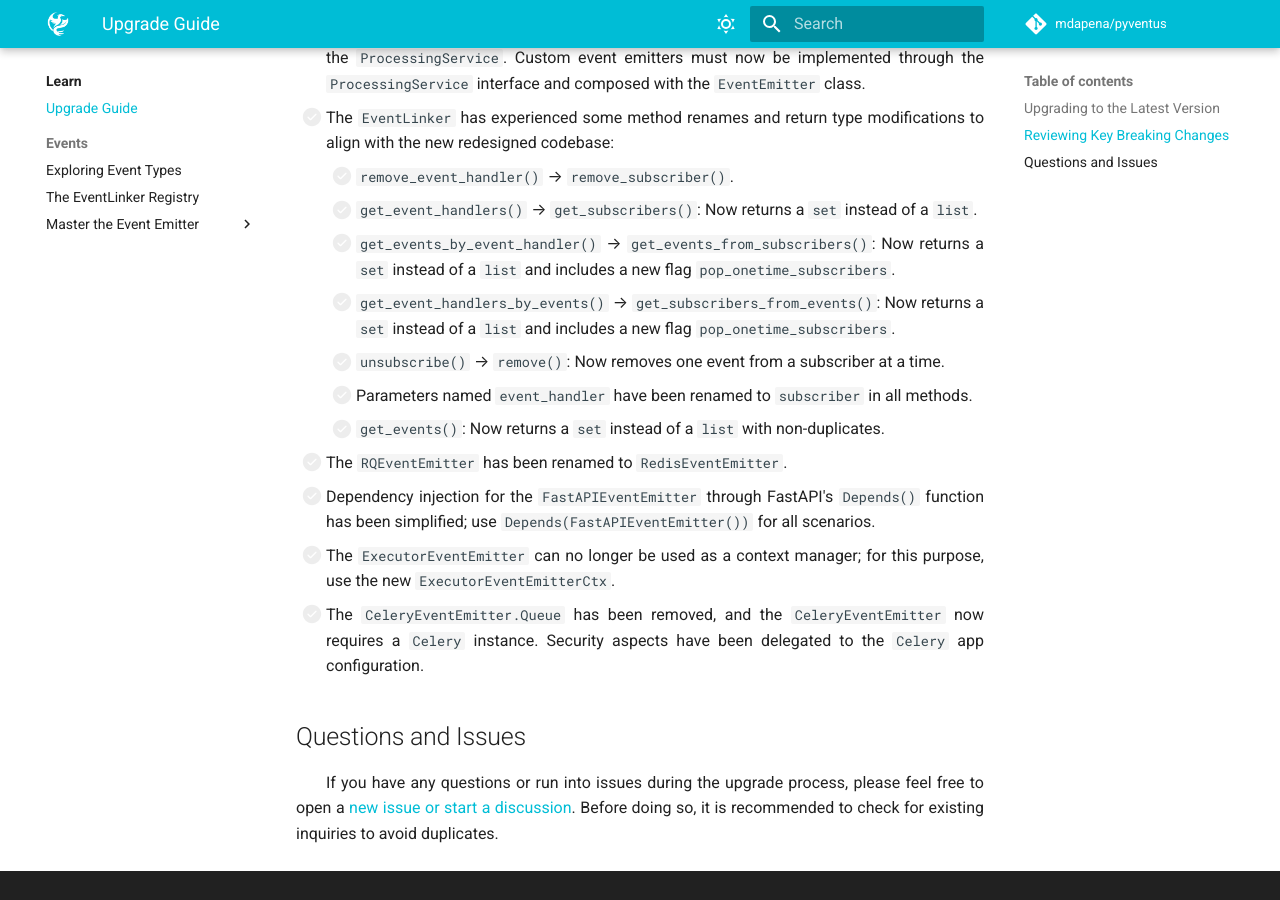
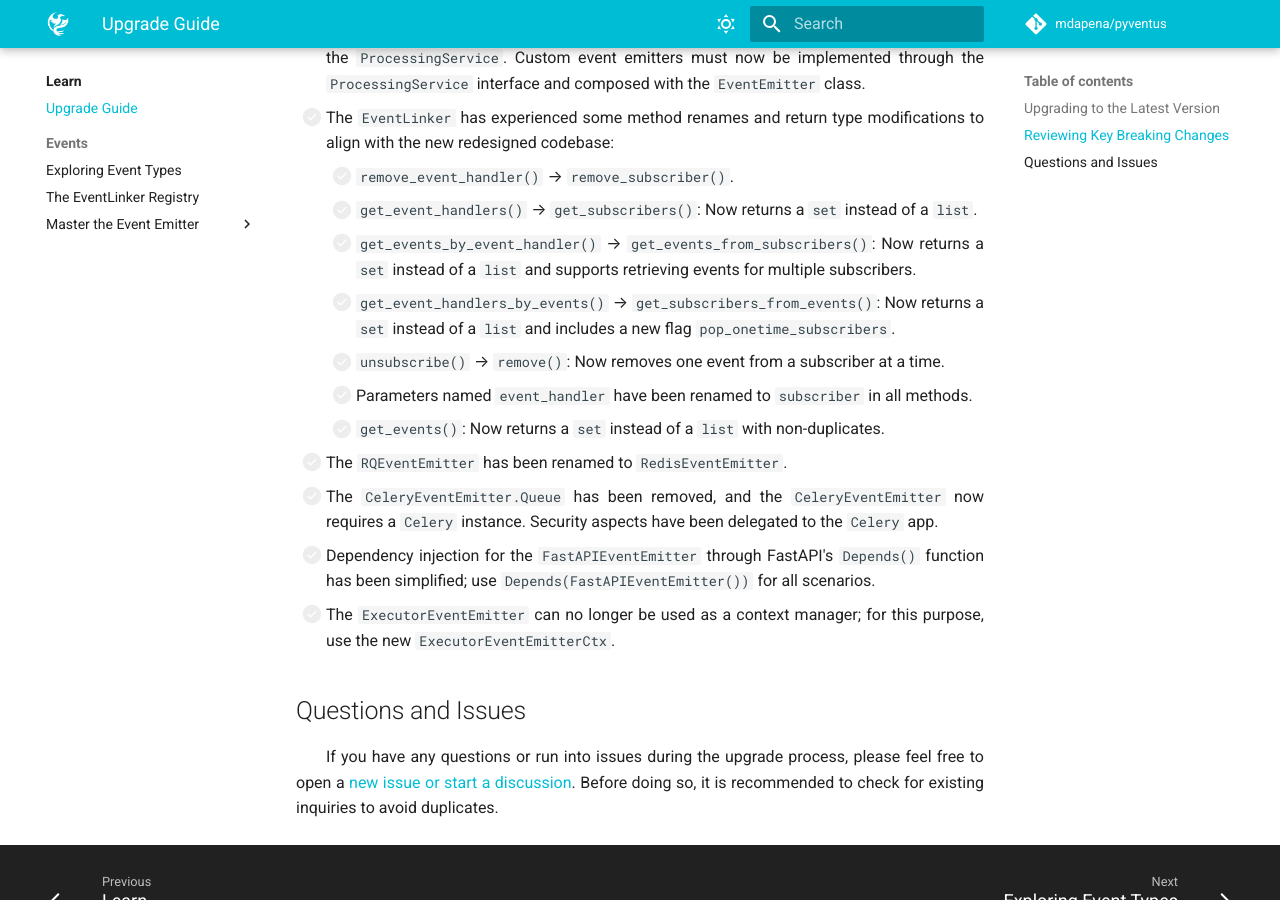
Before and after one commit to mdapena/pyventus, an MkDocs documentation site: the page built from docs/learn/upgrade_guide.md, in a window 1280 px wide and 900 px high, scrolled down 769 px. Built offline with MkDocs 1.6.1 and Material for MkDocs 9.7.7, drawn with Linux system fonts in a browser that asks for light colours; comment, search, counter and statistics services are not loaded; the version menu is left out.

Commit message:
Fix writing errors in the upgrade guide

```diff
--- a/docs/learn/upgrade_guide.md
+++ b/docs/learn/upgrade_guide.md
@@ -55,15 +55,15 @@ Please review the following breaking changes and apply the necessary actions to
 -   [ ] The `EventLinker` has experienced some method renames and return type modifications to align with the new redesigned codebase:
     -   [ ] `remove_event_handler()` → `remove_subscriber()`.
     -   [ ] `get_event_handlers()` → `get_subscribers()`: Now returns a `set` instead of a `list`.
-    -   [ ] `get_events_by_event_handler()` → `get_events_from_subscribers()`: Now returns a `set` instead of a `list` and includes a new flag `pop_onetime_subscribers`.
+    -   [ ] `get_events_by_event_handler()` → `get_events_from_subscribers()`: Now returns a `set` instead of a `list` and supports retrieving events for multiple subscribers.
     -   [ ] `get_event_handlers_by_events()` → `get_subscribers_from_events()`: Now returns a `set` instead of a `list` and includes a new flag `pop_onetime_subscribers`.
     -   [ ] `unsubscribe()` → `remove()`: Now removes one event from a subscriber at a time.
     -   [ ] Parameters named `event_handler` have been renamed to `subscriber` in all methods.
     -   [ ] `get_events()`: Now returns a `set` instead of a `list` with non-duplicates.
 -   [ ] The `RQEventEmitter` has been renamed to `RedisEventEmitter`.
+-   [ ] The `CeleryEventEmitter.Queue` has been removed, and the `CeleryEventEmitter` now requires a `Celery` instance. Security aspects have been delegated to the `Celery` app.
 -   [ ] Dependency injection for the `FastAPIEventEmitter` through FastAPI's `Depends()` function has been simplified; use `Depends(FastAPIEventEmitter())` for all scenarios.
 -   [ ] The `ExecutorEventEmitter` can no longer be used as a context manager; for this purpose, use the new `ExecutorEventEmitterCtx`.
--   [ ] The `CeleryEventEmitter.Queue` has been removed, and the `CeleryEventEmitter` now requires a `Celery` instance. Security aspects have been delegated to the `Celery` app configuration.
 
 ## Questions and Issues
 
```
